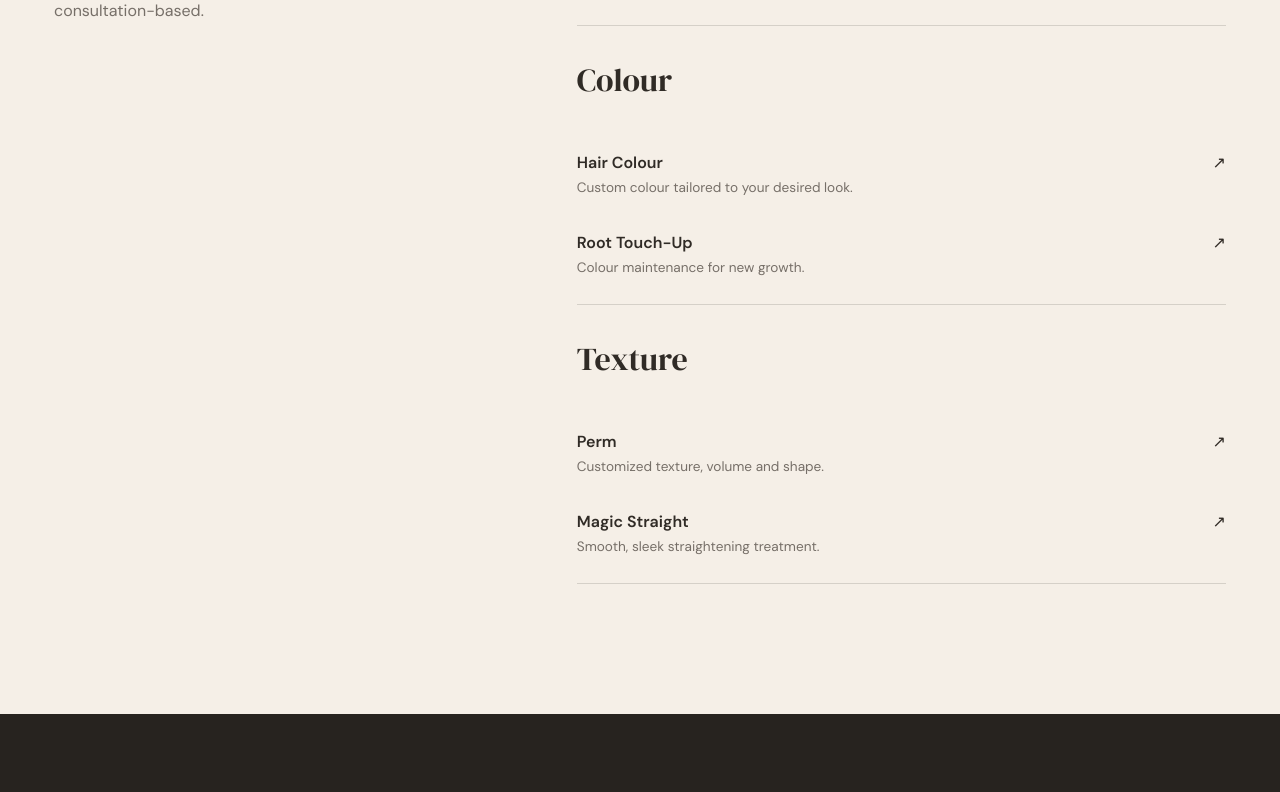
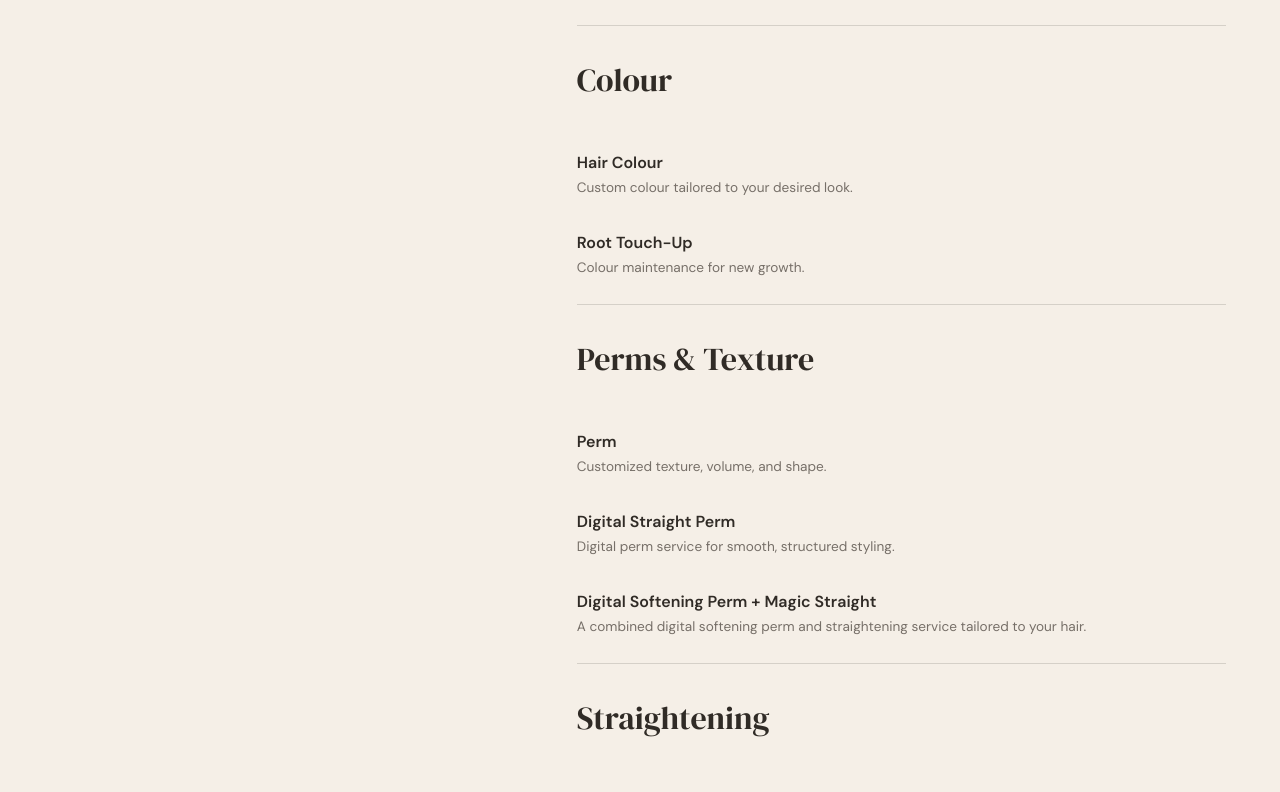
Before and after one commit to dkim179/bling-bling-hair-salon, a React (Vite) app: page / in a window 1280 px wide. Shown: the part 2020-2812 px from the top of the page. Built offline with nearby package versions, Linux system fonts and the light colour scheme.

Commit message:
Updated Service Lists

```diff
--- a/src/components/Services.tsx
+++ b/src/components/Services.tsx
@@ -1,22 +1,48 @@
-import { services } from '../data/site'
+import { services } from "../data/site";
 
 export default function Services() {
-  const groups = ['Haircuts', 'Colour', 'Texture']
+  const groupedServices = services.reduce(
+    (groups, service) => {
+      if (!groups[service.group]) {
+        groups[service.group] = [];
+      }
+
+      groups[service.group].push(service);
+
+      return groups;
+    },
+    {} as Record<string, typeof services>,
+  );
+
   return (
     <section className="section services" id="services">
-      <div className="sectionHead"><p className="eyebrow">OUR SERVICES</p><h2>Simple, personal,<br/><em>experienced.</em></h2><p className="muted">Pricing can be added later as “From $XX” or kept consultation-based.</p></div>
+      <div className="sectionHead">
+        <p className="eyebrow">OUR SERVICES</p>
+
+        <h2>
+          Care for every
+          <br />
+          <em>style.</em>
+        </h2>
+      </div>
+
       <div className="serviceGroups">
-        {groups.map(group => (
-          <div className="serviceGroup" key={group}>
-            <h3>{group}</h3>
-            {services.filter(s => s.group === group).map(s => (
-              <div className="serviceRow" key={s.name}>
-                <div><strong>{s.name}</strong><p>{s.description}</p></div><span>↗</span>
+        {Object.entries(groupedServices).map(([groupName, groupServices]) => (
+          <div className="serviceGroup" key={groupName}>
+            <h3>{groupName}</h3>
+
+            {groupServices.map((service) => (
+              <div className="serviceRow" key={service.name}>
+                <div>
+                  <strong>{service.name}</strong>
+
+                  <p>{service.description}</p>
+                </div>
               </div>
             ))}
           </div>
         ))}
       </div>
     </section>
-  )
+  );
 }
--- a/src/data/site.ts
+++ b/src/data/site.ts
@@ -1,30 +1,88 @@
 export const site = {
-  businessName: 'Bling Bling Hair Salon',
-  shortName: 'Bling Bling',
-  city: 'St. Catharines',
-  province: 'Ontario',
-  experience: '20+',
-  phoneDisplay: '(905) 324-4745',
-  phoneHref: '+19053244745',
-  hours: 'Monday–Saturday · 9:00 AM–4:00 PM',
-  languages: 'English & Korean',
-  locationNote: 'Exact address provided upon confirmed appointment.',
-}
+  businessName: "Bling Bling Hair Salon",
+  shortName: "Bling Bling",
+  city: "St. Catharines",
+  province: "Ontario",
+  experience: "20+",
+  phoneDisplay: "(905) 324-4745",
+  phoneHref: "+19053244745",
+  hours: "Monday–Saturday · 9:00 AM–4:00 PM",
+  languages: "English & Korean",
+  locationNote: "Exact address provided upon confirmed appointment.",
+};
 
 export const services = [
-  { group: 'Haircuts', name: "Men's Haircut", description: 'Clean, personalized cuts tailored to your style.' },
-  { group: 'Haircuts', name: "Women's Haircut", description: 'Cuts and styling for all hair lengths.' },
-  { group: 'Colour', name: 'Hair Colour', description: 'Custom colour tailored to your desired look.' },
-  { group: 'Colour', name: 'Root Touch-Up', description: 'Colour maintenance for new growth.' },
-  { group: 'Texture', name: 'Perm', description: 'Customized texture, volume and shape.' },
-  { group: 'Texture', name: 'Magic Straight', description: 'Smooth, sleek straightening treatment.' },
-]
+  {
+    group: "Haircuts",
+    name: "Men's Haircut",
+    description: "Clean, personalized cuts tailored to your style.",
+  },
+  {
+    group: "Haircuts",
+    name: "Women's Haircut",
+    description: "Personalized cuts and styling for all hair lengths.",
+  },
+  {
+    group: "Colour",
+    name: "Hair Colour",
+    description: "Custom colour tailored to your desired look.",
+  },
+  {
+    group: "Colour",
+    name: "Root Touch-Up",
+    description: "Colour maintenance for new growth.",
+  },
+  {
+    group: 'Perms & Texture',
+    name: 'Perm',
+    description: 'Customized texture, volume, and shape.',
+  },
+  {
+    group: 'Perms & Texture',
+    name: 'Digital Straight Perm',
+    description: 'Digital perm service for smooth, structured styling.',
+  },
+  {
+    group: 'Perms & Texture',
+    name: 'Digital Softening Perm + Magic Straight',
+    description:'A combined digital softening perm and straightening service tailored to your hair.',
+  },
+  {
+    group: 'Straightening',
+    name: 'Magic Straight',
+    description: 'Smooth, sleek straightening treatment.',
+  },
+];
 
 export const galleryItems = [
-  { src: '/images/gallery-01.svg', alt: 'Placeholder for haircut result', category: 'Cuts' },
-  { src: '/images/gallery-02.svg', alt: 'Placeholder for colour result', category: 'Colour' },
-  { src: '/images/gallery-03.svg', alt: 'Placeholder for perm result', category: 'Perms' },
-  { src: '/images/gallery-04.svg', alt: 'Placeholder for straightening result', category: 'Straightening' },
-  { src: '/images/gallery-05.svg', alt: 'Placeholder for haircut result', category: 'Cuts' },
-  { src: '/images/gallery-06.svg', alt: 'Placeholder for colour result', category: 'Colour' },
-]
+  {
+    src: "/images/gallery-01.svg",
+    alt: "Placeholder for haircut result",
+    category: "Cuts",
+  },
+  {
+    src: "/images/gallery-02.svg",
+    alt: "Placeholder for colour result",
+    category: "Colour",
+  },
+  {
+    src: "/images/gallery-03.svg",
+    alt: "Placeholder for perm result",
+    category: "Perms",
+  },
+  {
+    src: "/images/gallery-04.svg",
+    alt: "Placeholder for straightening result",
+    category: "Straightening",
+  },
+  {
+    src: "/images/gallery-05.svg",
+    alt: "Placeholder for haircut result",
+    category: "Cuts",
+  },
+  {
+    src: "/images/gallery-06.svg",
+    alt: "Placeholder for colour result",
+    category: "Colour",
+  },
+];
```
